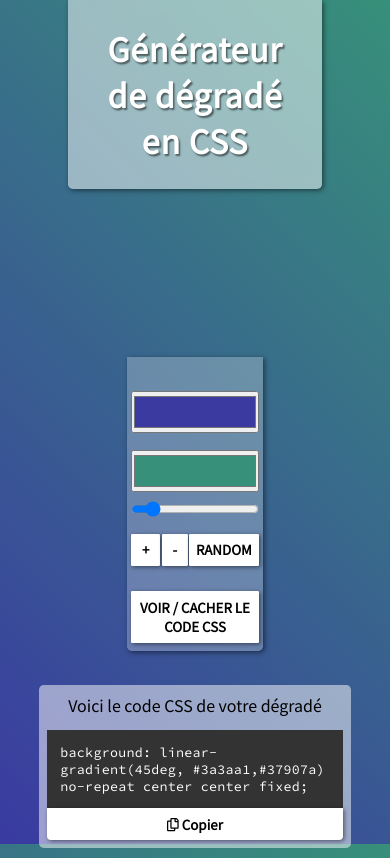
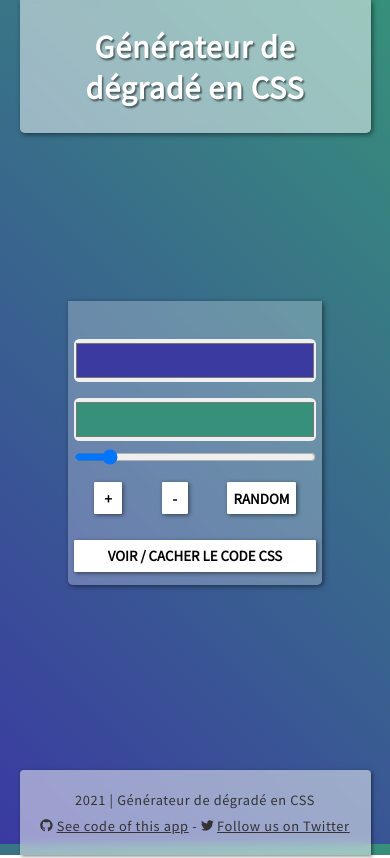
Before and after one commit to alice-sebego/gradient-generator, a website built with webpack: page index.html in a window 390 px wide. Shown: the top 858 px of the page. Built offline with Linux system fonts and the light colour scheme.

Commit message:
Improve graphic user's interface

```diff
--- a/index.html
+++ b/index.html
@@ -35,7 +35,7 @@
         </form>
     </section>
     <section id="preview">
-        <div>
+        <div class="none">
             <p>Voici le code CSS de votre dégradé</p>
             <code id="code"></code>
             <button type="button" data-target="#code"><i class="far fa-copy"></i> Copier</button>
--- a/src/css/style.css
+++ b/src/css/style.css
@@ -70,6 +70,8 @@ input[type="color"]{
     width: 100%;
     height: 5vh;
     margin: 1vh 0;
+    border-radius: .4em;
+    border: none;
 }
 
 #buttons{
@@ -113,6 +115,10 @@ button:active{
     width: 100%;
 }
 
+input, button{
+    cursor: pointer;
+}
+
 /* User's information message*/
 
 #infoUser, #preview div{
@@ -140,6 +146,7 @@ section#preview > div{
 }
 
 section#preview button{
+    width: 100%;
     padding: 0.5em;
     border-radius: 0 0 .3em .3em;
 }
@@ -157,6 +164,10 @@ code{
 
 .none{
     display: none !important;
+}
+
+.block{
+    display: block !important;
 }
 
 #copied{
@@ -191,3 +202,34 @@ footer a:hover,
 footer a:active{
     text-decoration: overline;
 }
+
+/* Handle size's screen for RWD */
+@media screen and (max-width: 700px) {
+
+    form{
+        width: 50%;
+    }
+
+}
+
+@media screen and (max-width: 398px) {
+
+    header, footer{
+        width: 90%;
+    }
+
+    h1{
+        font-size: 1.8em;
+    }
+
+    form{
+        width: 65%;
+        padding: 1.5vh 1.5vw;
+    }
+
+    footer{
+        padding: 2vh 4vw;
+        font-size: 0.8em;
+    }
+
+}
--- a/src/js/app.js
+++ b/src/js/app.js
@@ -11,7 +11,6 @@ const $random = document.querySelector("#buttons > button:nth-child(3)");
 const $displaycode = document.querySelector("#display-code button");
 const $section = document.querySelector("#generator");
 const $preview = document.querySelector("#preview > div");
-console.log($preview);
 const $code = document.querySelector("#preview code");
 const $copy = document.querySelector("#preview button");
 const $year = document.querySelector("#year");
@@ -185,7 +184,7 @@ $random.addEventListener("click", () => {
 $copy.addEventListener( 'click', clipboard);
 
 // Manager display of code CSS preview
-$displaycode.addEventListener("click", () => $preview.classList.toggle("none"))
+$displaycode.addEventListener("click", () => $preview.classList.toggle("block"))
 
 // Display current year on the footer
 util.displayYear($year);
```
Also changed, not shown: dist/bundle.js.
